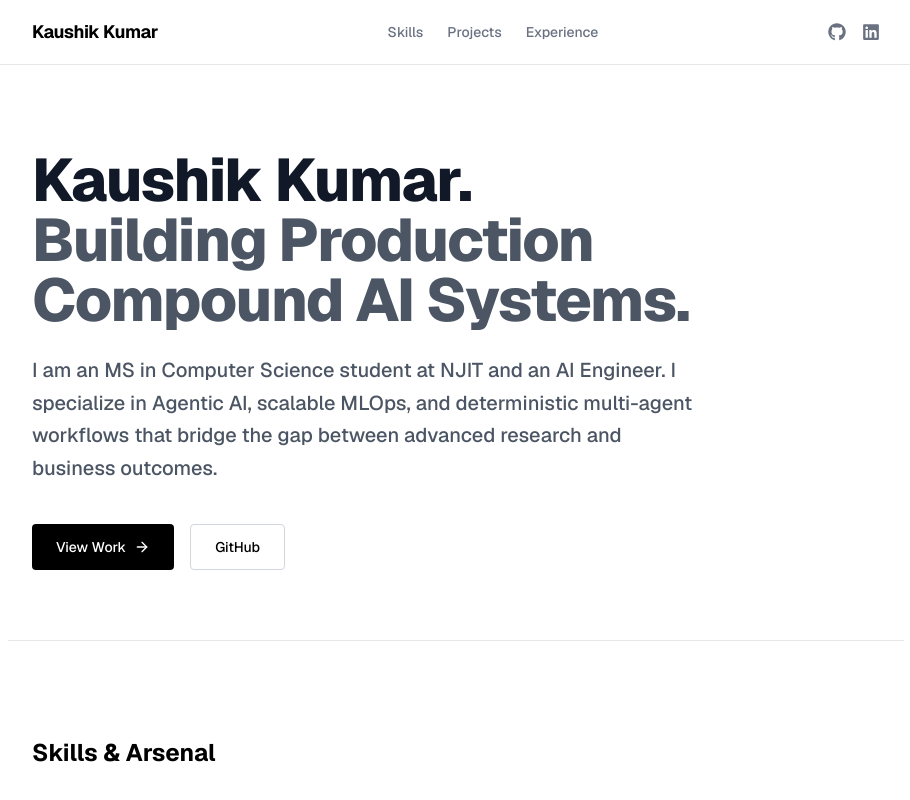
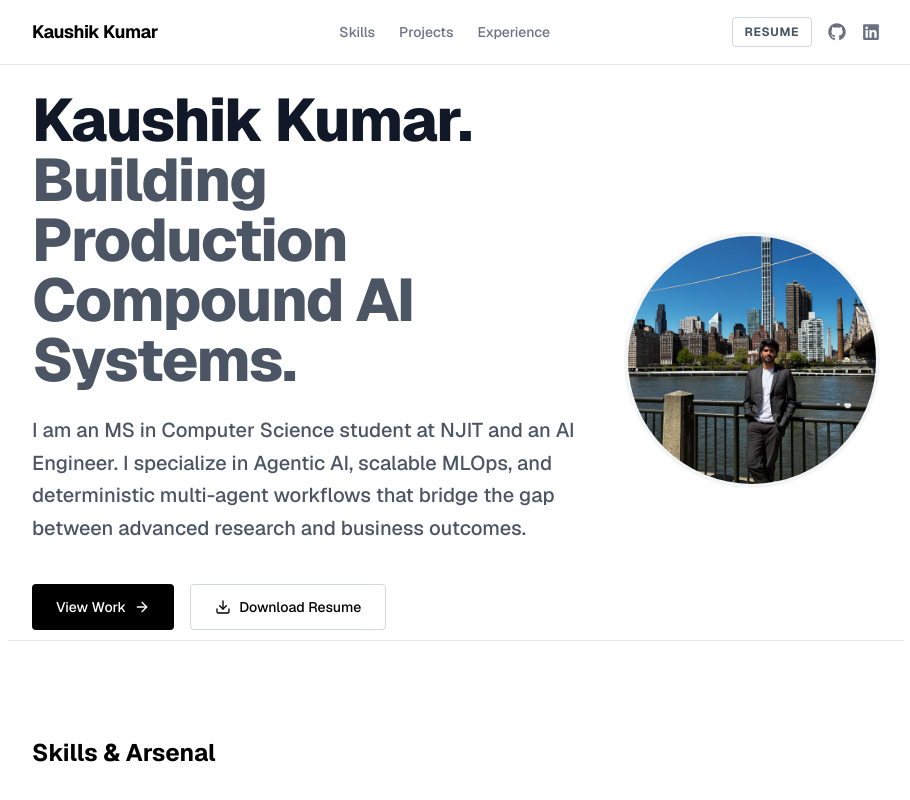
Before and after one commit to kaushikkumarkr/professional-portfolio, a Next.js app: page / in a window 1280 px wide. Shown: the top 800 px of the page, without its empty margins (184-1094 px from the left). Built offline with nearby package versions, Linux system fonts and the light colour scheme.

Commit message:
feat: add education section, resume download, and profile picture

```diff
--- a/src/app/page.tsx
+++ b/src/app/page.tsx
@@ -4,6 +4,8 @@ import SkillsMatrix from "@/components/SkillsMatrix";
 import Projects from "@/components/Projects";
 import Experience from "@/components/Experience";
 import Footer from "@/components/Footer";
+
+import Education from "@/components/Education";
 
 export default function Home() {
   return (
@@ -14,6 +16,7 @@ export default function Home() {
         <SkillsMatrix />
         <Projects />
         <Experience />
+        <Education />
       </main>
       <Footer />
     </>
--- /dev/null
+++ b/src/components/Education.tsx
@@ -0,0 +1,58 @@
+"use client";
+import { motion } from "framer-motion";
+import { GraduationCap } from "lucide-react";
+
+const education = [
+  {
+    degree: "Master of Science in Computer Science",
+    institution: "New Jersey Institute of Technology (NJIT)",
+    duration: "Sep 2024 - May 2026",
+    details: "Focusing on Advanced Machine Learning, AI Systems, and Scalable Architectures."
+  },
+  {
+    degree: "Bachelor of Engineering in Information Science and Engineering",
+    institution: "BMS College of Engineering",
+    duration: "Sep 2020 - Jun 2024",
+    details: "Core focus on Algorithms, Data Structures, and Software Engineering."
+  }
+];
+
+export default function Education() {
+  return (
+    <section id="education" className="py-24 border-t border-gray-200">
+      <div className="max-w-4xl mx-auto px-6">
+        <motion.div
+          initial={{ opacity: 0, y: 20 }}
+          whileInView={{ opacity: 1, y: 0 }}
+          viewport={{ once: true }}
+          transition={{ duration: 0.5 }}
+        >
+          <h2 className="text-2xl font-bold mb-12 text-black flex items-center gap-2">
+            <GraduationCap size={24} className="text-blue-600" />
+            Education
+          </h2>
+        </motion.div>
+
+        <div className="grid grid-cols-1 md:grid-cols-2 gap-6">
+          {education.map((edu, idx) => (
+            <motion.div
+              key={idx}
+              initial={{ opacity: 0, y: 20 }}
+              whileInView={{ opacity: 1, y: 0 }}
+              viewport={{ once: true }}
+              transition={{ duration: 0.4, delay: idx * 0.1 }}
+              className="flex flex-col p-6 border border-gray-200 bg-white rounded-xl shadow-sm hover:border-gray-300 transition-colors"
+            >
+              <h3 className="text-lg font-bold text-black mb-1 leading-tight">{edu.degree}</h3>
+              <p className="text-gray-600 font-medium text-sm mb-3">{edu.institution}</p>
+              <span className="text-xs font-mono text-gray-500 mb-4 bg-gray-50 px-2 py-1 rounded w-fit border border-gray-100">{edu.duration}</span>
+              <p className="text-gray-500 text-sm leading-relaxed mt-auto">
+                {edu.details}
+              </p>
+            </motion.div>
+          ))}
+        </div>
+      </div>
+    </section>
+  );
+}
--- a/src/components/Footer.tsx
+++ b/src/components/Footer.tsx
@@ -15,7 +15,7 @@ export default function Footer() {
           <Link href="https://github.com/kaushikkumarkr" target="_blank" className="hover:text-black transition-colors">
             <FaGithub size={20} />
           </Link>
-          <Link href="https://linkedin.com/in/kaushikkumarkr" target="_blank" className="hover:text-black transition-colors">
+          <Link href="https://www.linkedin.com/in/k-r-kaushik-kumar-967ba9215/" target="_blank" className="hover:text-black transition-colors">
             <FaLinkedin size={20} />
           </Link>
           <a href="mailto:krkaushikkumar@gmail.com" className="hover:text-black transition-colors">
--- a/src/components/Hero.tsx
+++ b/src/components/Hero.tsx
@@ -1,12 +1,14 @@
 "use client";
 import { motion } from "framer-motion";
-import { ArrowRight } from "lucide-react";
+import { ArrowRight, Download } from "lucide-react";
 import Link from "next/link";
+import Image from "next/image";
 
 export default function Hero() {
   return (
     <section className="min-h-[80vh] flex flex-col justify-center items-start pt-20 relative max-w-4xl mx-auto px-6">
-      <div className="relative z-10 w-full">
+      <div className="relative z-10 w-full flex flex-col md:flex-row items-start md:items-center justify-between gap-12">
+        <div className="flex-1">
           <motion.h1
             initial={{ opacity: 0, y: 20 }}
             animate={{ opacity: 1, y: 0 }}
@@ -39,13 +41,30 @@ export default function Hero() {
             >
               View Work <ArrowRight size={16} />
             </Link>
-          <Link
-            href="https://github.com/kaushikkumarkr"
-            target="_blank"
+            <a
+              href="/KaushikKumar_KR_Resume.pdf"
+              download
               className="flex items-center justify-center gap-2 px-6 py-3 rounded border border-gray-300 bg-white hover:bg-gray-50 transition-colors font-medium text-sm text-black"
             >
-            GitHub
-          </Link>
+              <Download size={16} />
+              Download Resume
+            </a>
+          </motion.div>
+        </div>
+
+        <motion.div
+          initial={{ opacity: 0, scale: 0.9 }}
+          animate={{ opacity: 1, scale: 1 }}
+          transition={{ duration: 0.5, delay: 0.3 }}
+          className="relative w-48 h-48 md:w-64 md:h-64 rounded-full overflow-hidden border-4 border-gray-100 flex-shrink-0 bg-gray-50"
+        >
+          <Image
+            src="/KaushikPhoto.JPG"
+            alt="Kaushik Kumar"
+            fill
+            className="object-cover"
+            priority
+          />
         </motion.div>
       </div>
     </section>
--- a/src/components/Navbar.tsx
+++ b/src/components/Navbar.tsx
@@ -23,10 +23,13 @@ export default function Navbar() {
         </div>
 
         <div className="flex items-center gap-4 text-gray-500">
+          <a href="/KaushikKumar_KR_Resume.pdf" download className="text-xs font-bold uppercase tracking-wider px-3 py-1.5 border border-gray-300 rounded hover:bg-gray-50 hover:text-black transition-colors text-gray-600 hidden sm:block">
+            Resume
+          </a>
           <Link href="https://github.com/kaushikkumarkr" target="_blank" className="hover:text-black transition-colors">
             <FaGithub size={18} />
           </Link>
-          <Link href="https://linkedin.com/in/kaushikkumarkr" target="_blank" className="hover:text-black transition-colors">
+          <Link href="https://www.linkedin.com/in/k-r-kaushik-kumar-967ba9215/" target="_blank" className="hover:text-black transition-colors">
             <FaLinkedin size={18} />
           </Link>
         </div>
```
Also changed, not shown: public/KaushikPhoto.JPG (added), 1 other file (tests, documents, lock files or other folders). Lines whose indentation alone changed are shown as unchanged.
